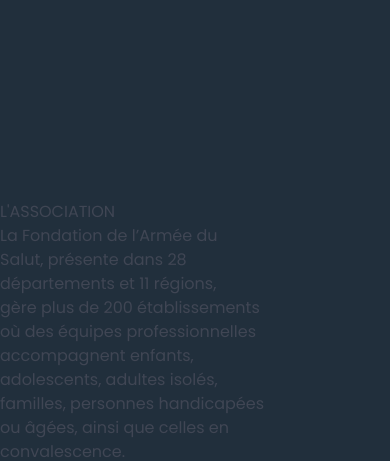
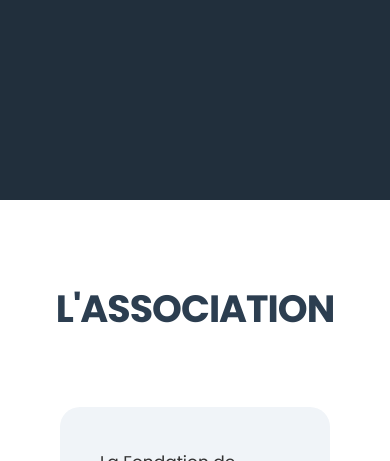
Before and after one commit to ribeiro-angela/SAE-3, a PHP site: page /File/accueil.html in a window 390 px wide. Shown: the part 804-1265 px from the top of the page. Run offline with PHP 8.4, Linux system fonts and the light colour scheme; some web fonts are replaced.

Commit message:
ajout de association et de la section dans le css

```diff
--- a/assets/style.css
+++ b/assets/style.css
@@ -2,13 +2,12 @@
 @import url('https://fonts.googleapis.com/css2?family=Dancing+Script&family=Noto+Sans:ital,wght@0,100..900;1,100..900&family=Playfair+Display:ital,wght@0,400..900;1,400..900&family=Poppins:ital,wght@0,400;0,500;0,600;0,700;1,400&display=swap');
 
 :root {
-    /*Nos couleurs*/
+    /* Nos couleurs */
     --primary-color: #212f3c;
     --white-color: #fff;
     --secondary-color: #2c3e50;
     --darkRed-color: darkred;
-
-    --rouge-Don--:#c23331 ;
+    --rouge-Don--: #c23331;
 
     /* Footer spécifiques */
     --footer-deep: #212f3c;
@@ -37,7 +36,7 @@ body {
 }
 
 .content {
-    padding-bottom: 60px; /* espace pour ne pas cacher le contenu */
+    padding-bottom: 60px;
 }
 
 header {
@@ -47,7 +46,6 @@ header {
     background-color: var(--primary-color);
 }
 
-/* Navbar styling*/
 header .navbar {
     display: flex;
     align-items: center;
@@ -55,7 +53,6 @@ header .navbar {
     padding-right: 20px;
     background-color: var(--primary-color);
 }
-
 
 .logo-container {
     padding: 10px 0 10px 20px;
@@ -69,8 +66,6 @@ header .navbar {
     display: inline-block;
     vertical-align: middle;
 }
-
-
 
 /*--------------------NAVBAR-----------------------------*/
 
@@ -92,10 +87,10 @@ header .navbar {
     font-size: 12px;
 }
 
-
 .nav-item {
     position: relative;
 }
+
 .nav-item > ul {
     display: none;
     flex-direction: column;
@@ -112,47 +107,35 @@ header .navbar {
 .nav-item:hover > ul {
     display: flex;
 }
+
 .nav-item > ul .nav-link {
     padding: 8px 12px;
     display: block;
 }
-/*-----------------------------------------------------*/
-
-
-
-
-
-
 
 
 /*----------------------MENU BURGER ----------------------*/
-.menu-burger{
+.menu-burger {
     font-size: 2rem;
     cursor: pointer;
     color: var(--white-color);
     display: none;
     padding: 10px;
 }
-.menu-toggle{
+
+.menu-toggle {
     display: none;
 }
 
 
-/*--------------------------------------------------------*/
-
-
-
-
-
-
 /*-------------SLOGAN EN PAGE D'ACCUEIL ----------------*/
-.slogan-section{
+.slogan-section {
     min-height: 100vh;
     background-color: var(--primary-color);
     padding: 80px;
 }
 
-.slogan-section .section-content{
+.slogan-section .section-content {
     display: flex;
     margin-left: 20px;
     align-items: center;
@@ -161,14 +144,14 @@ header .navbar {
     justify-content: space-between;
 }
 
-.slogan-section .slogan-details .title{
+.slogan-section .slogan-details .title {
     font-size: 60px;
     margin-bottom: 10px;
     color: var(--white-color);
     font-family: "poppins";
 }
 
-.slogan-section .slogan-details .subtitle{
+.slogan-section .slogan-details .subtitle {
     margin-top: 8px;
     margin-bottom: 80px;
     max-width: 70%;
@@ -176,12 +159,12 @@ header .navbar {
     font-weight: lighter;
 }
 
-.slogan-section .slogan-details .button_accueil{
+.slogan-section .slogan-details .button_accueil {
     display: flex;
     gap: 23px;
 }
 
-.slogan-section .slogan-details a.button_accueil{
+.slogan-section .slogan-details a.button_accueil {
     padding: 10px 20px;
     margin: 10px;
     border: none;
@@ -192,58 +175,59 @@ header .navbar {
     transition: 0.3s ease;
 }
 
-.slogan-section .slogan-details .button_accueil:hover{
+.slogan-section .slogan-details .button_accueil:hover {
     color: var(--darkRed-color);
     border-color: var(--white-color);
     background-color: var(--primary-color);
 }
-/*-----------------------------------------------------*/
+
 
 /*image de début d'accueil*/
-.image-slogan img{
-    width : 30rem;
+.image-slogan img {
+    width: 30rem;
     height: 35rem;
     margin-right: 1rem;
     border-radius: 20px;
 }
 
 /*image de début page don*/
-.image-Don img{
-    width : 30rem;
+.image-Don img {
+    width: 30rem;
     height: 35rem;
     border-radius: 80px;
     opacity: 90%;
 }
 
-
-
 /*-------------DONS EN PAGE D'ACCUEIL---------------------*/
-.Dons-section{
+.Dons-section {
     height: 100vh;
     background-color: var(--primary-color);
     padding: 80px;
 }
+
 .Dons-details {
     position: relative;
     z-index: 2;
     max-width: 800px;
     margin-left: 20px;
 }
-.Dons-section .section-content{
+
+.Dons-section .section-content {
     display: flex;
     align-items: center;
     min-height: calc(100vh - 160px);
     position: relative;
 }
+
 .image-Don {
     position: absolute;
     left: 0;
-    /*top: 50%;*/
     top: calc(50% + 60px);
     transform: translateY(-50%);
     z-index: 1;
 }
-.title-Don{
+
+.title-Don {
     font-size: 60px !important;
     margin-bottom: 50px;
     color: var(--rouge-Don--);
@@ -251,6 +235,7 @@ header .navbar {
     line-height: 1.2;
     padding-top: 50px;
 }
+
 .subtitle-Dons {
     font-size: 18px !important;
     margin-bottom: 40px;
@@ -258,11 +243,6 @@ header .navbar {
     font-weight: lighter;
     line-height: 1.6;
 }
-/*-------------------------------------------------------*/
-
-
-
-
 
 
 /* --------------------- FOOTER ------------------------- */
@@ -285,11 +265,13 @@ header .navbar {
     padding: 36px 0;
     color: var(--white);
 }
+
 .footer-newsletter h3 {
     text-align: center;
     font-weight: 600;
     margin-bottom: 12px;
 }
+
 .newsletter-form {
     display: flex;
     justify-content: center;
@@ -297,6 +279,7 @@ header .navbar {
     margin-bottom: 8px;
     flex-wrap: wrap;
 }
+
 .newsletter-form input[type="email"] {
     padding: 12px 14px;
     border: none;
@@ -304,6 +287,7 @@ header .navbar {
     min-width: 280px;
     font-size: 14px;
 }
+
 .newsletter-form button {
     padding: 12px 18px;
     border: none;
@@ -313,9 +297,11 @@ header .navbar {
     cursor: pointer;
     font-weight: 600;
 }
+
 .newsletter-form button:hover {
     opacity: 0.95;
 }
+
 .newsletter-note {
     text-align: center;
     color: #e7dcdc;
@@ -333,6 +319,7 @@ header .navbar {
     align-items: flex-start;
     flex-wrap: wrap;
 }
+
 .col {
     flex: 1 1 300px;
     min-width: 220px;
@@ -345,10 +332,12 @@ header .navbar {
     display: block;
     margin-bottom: 12px;
 }
+
 .footer-left p,
 .footer-left .footer-links {
     margin-top: 6px;
 }
+
 .footer-links a {
     display: block;
     color: var(--white);
@@ -356,6 +345,7 @@ header .navbar {
     margin: 6px 0;
     font-size: 14px;
 }
+
 .footer-links a:hover {
     text-decoration: underline;
 }
@@ -365,11 +355,13 @@ header .navbar {
     margin-bottom: 8px;
     font-size: 18px;
 }
+
 .footer-center address {
     font-style: normal;
     color: var(--muted);
     margin-bottom: 10px;
 }
+
 .footer-center .phone a {
     color: var(--white);
     font-weight: 600;
@@ -381,17 +373,20 @@ header .navbar {
     margin-bottom: 8px;
     font-size: 18px;
 }
+
 .social {
     display: flex;
     gap: 10px;
     align-items: center;
     margin-bottom: 12px;
 }
+
 .social img {
     width: 34px;
     height: 34px;
     display: block;
 }
+
 .partners img {
     display: block;
     max-width: 110px;
@@ -407,46 +402,48 @@ header .navbar {
     color: #c9d0d4;
 }
 
-
-
-
 /* ----------------------RESPONSIVE--------------------- */
 @media (max-width: 900px) {
     .newsletter-form input[type="email"] {
         min-width: 200px;
     }
+
     .footer-main {
         padding: 24px 0;
     }
+
     .social img {
         width: 28px;
         height: 28px;
     }
 
-
-    /*boutton "nous contacter et "je fais un don"*/
-    .slogan-section .slogan-details .button_accueil{
+    /* bouton "nous contacter" et "je fais un don" */
+    .slogan-section .slogan-details .button_accueil {
         flex-direction: column;
         align-items: center;
         gap: 0.5rem;
     }
-    .slogan-section .slogan-details a.button_accueil{
-        width:100%;
+
+    .slogan-section .slogan-details a.button_accueil {
+        width: 100%;
         max-width: 250px;
         text-align: center;
-        margin:5px 0;
+        margin: 5px 0;
     }
 
-
+    /* Masquer image slogan, garder image don en mode compact */
     .image-slogan img {
         display: none;
     }
 
-
+    .image-Don {
+        display: compact;
+    }
 
     .menu-burger {
         display: block;
     }
+
     .nav-menu {
         /* Menu caché par défaut */
         transform: translateX(100%);
@@ -455,18 +452,17 @@ header .navbar {
         visibility: hidden;
         position: absolute;
         top: 80%;
-        padding:15px;
+        padding: 15px;
         right: -3%;
         width: 170px;
-        height: calc(100vh - 80px); /* C'est la Hauteur jusqu'en bas */
-        background: rgba(0, 0, 0, 0.70); /*Pour la transparence*/
-
+        height: calc(100vh - 80px);
+        background: rgba(0, 0, 0, 0.70);
         box-shadow: -5px 0 15px rgba(0, 0, 0, 0.3);
         border-radius: 10px 0 0 10px;
-
         flex-direction: column;
         gap: 30px !important;
     }
+
     /* Quand le checkbox est coché */
     .menu-toggle:checked ~ .nav-menu {
         transform: translateX(0);
@@ -474,25 +470,21 @@ header .navbar {
         visibility: visible;
     }
 
-
-
-
-    /*PAGE DON*/
+    /* PAGE DON */
     .Dons-section {
         padding: 60px 40px;
     }
+
     .title-Don {
         font-size: 50px !important;
     }
+
     .subtitle-Dons {
         font-size: 16px !important;
     }
-    .image-Don {
-        display: compact;
-    }
-
 }
 
+/* Timeline */
 .timeline-container {
     position: relative;
     padding-left: 80px;
@@ -547,8 +539,6 @@ header .navbar {
     box-shadow: 0 0 8px rgba(0,0,0,0.15);
 }
 
-
-
 .timeline-right .timeline-content {
     margin-left: 100px;
 }
@@ -561,3 +551,68 @@ header .navbar {
     margin: 0 auto 10px;
     display: block;
 }
+
+/*-------------SECTION ASSOCIATION ----------------------*/
+.section-association {
+    background-color: white;
+    padding: 80px 60px;
+}
+
+.section-association .section-content {
+    max-width: 1200px;
+    margin: 0 auto;
+    display: flex;
+    align-items: center;
+    justify-content: space-between;
+    gap: 80px;
+}
+
+.section-association h2 {
+    font-size: 48px;
+    font-weight: 700;
+    margin-bottom: 30px;
+    color: #2c3e50;
+    letter-spacing: -1px;
+}
+
+.section-association .sous-association {
+    flex: 1;
+    max-width: 550px;
+    color: #333;
+    font-size: 17px;
+    line-height: 1.8;
+    background-color: #f0f4f8;
+    padding: 40px;
+    border-radius: 20px;
+}
+
+.section-association .sous-association br {
+    display: none;
+}
+
+.section-association .association-image {
+    width: 450px;
+    height: 400px;
+    border-radius: 20px;
+    flex-shrink: 0;
+    transform: rotate(8deg);
+    box-shadow: 0 10px 30px rgba(0, 0, 0, 0.15);
+}
+
+/* Responsive */
+@media (max-width: 900px) {
+    .section-association .section-content {
+        flex-direction: column;
+        gap: 40px;
+    }
+
+    .section-association .association-image {
+        width: 100%;
+        max-width: 450px;
+        transform: rotate(0deg);
+    }
+
+    .section-association h2 {
+        font-size: 38px;
+    }
+}
```
